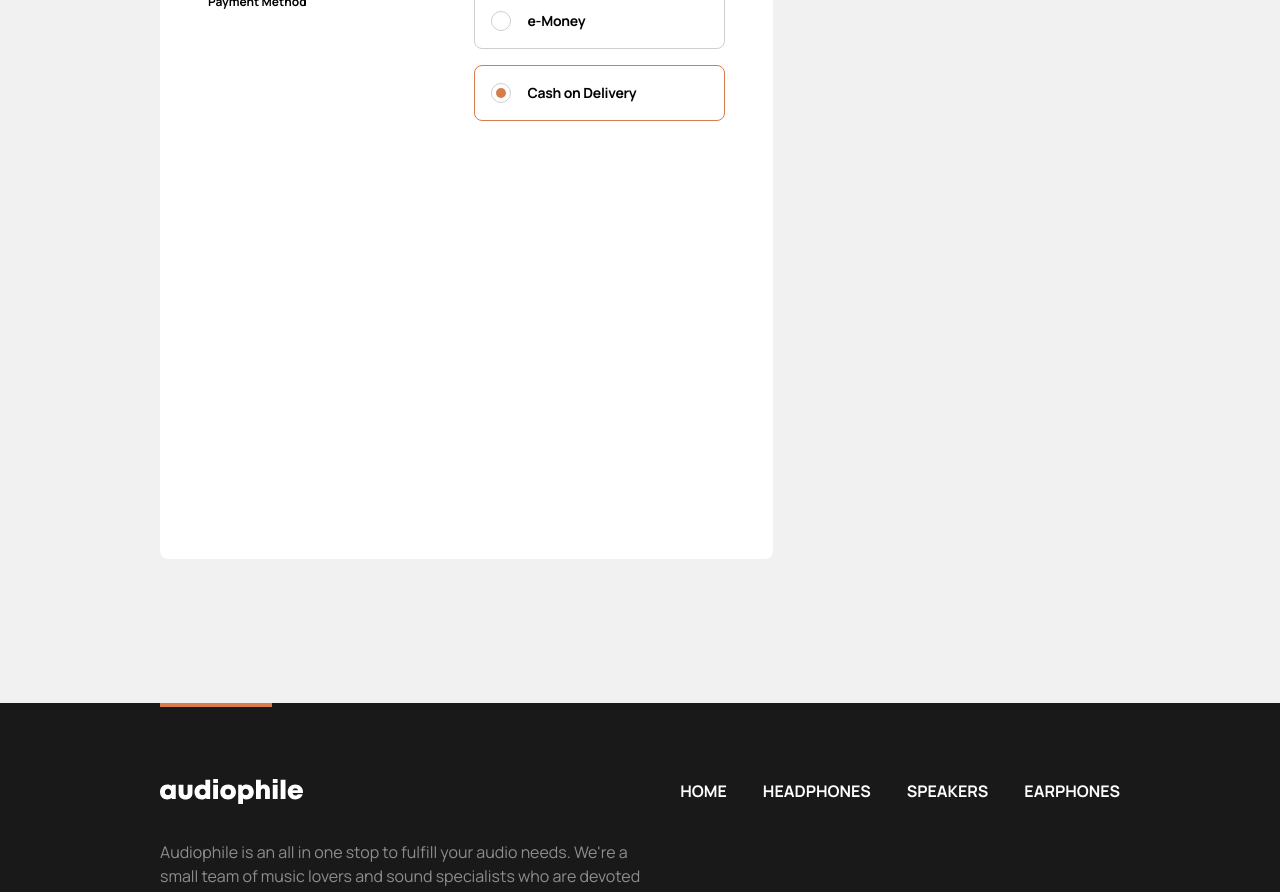
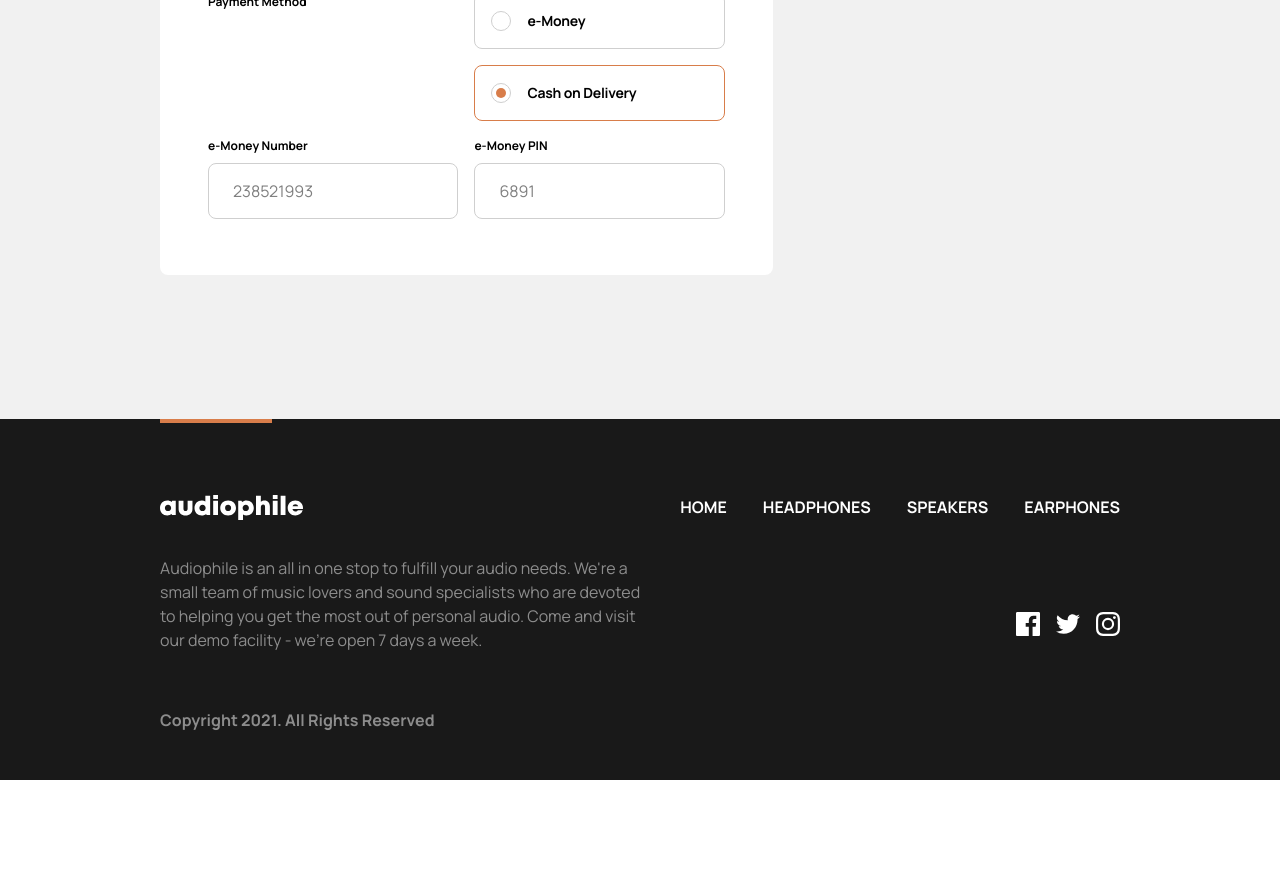
Before and after one commit to EmilFerdinanA/audiophile, a Next.js app: page /checkout in a window 1280 px wide. Shown: the part 1060-1952 px from the top of the page. After the commit the page ends 1840 px from the top, so only its background shows below. Built offline with nearby package versions, Linux system fonts and the light colour scheme.

Commit message:
feat: slicing payment details

```diff
--- a/components/Checkout.tsx
+++ b/components/Checkout.tsx
@@ -4,7 +4,7 @@ import { Radio } from "./Radio";
 
 export const Checkout = () => {
   return (
-    <section className="h-[1378px] bg-white col-span-20 lg:col-span-13 rounded-lg p-6 md:px-7 md:py-8 lg:px-12 lg:py-14">
+    <section className="bg-white col-span-20 lg:col-span-13 rounded-lg p-6 md:px-7 md:py-8 lg:px-12 lg:py-14">
       <div className="flex flex-col gap-8 md:gap-12">
         <h1 className="font-bold text-[1.75rem] md:text-[2rem] tracking-[1px] uppercase break-words">
           Checkout
@@ -82,6 +82,16 @@ export const Checkout = () => {
               label="Cash on Delivery"
               className="col-span-2 md:col-span-1 md:col-start-2"
             />
+            <Input
+              label={"e-Money Number"}
+              placeholder={"238521993"}
+              className="col-span-2 md:col-span-1"
+            />
+            <Input
+              label={"e-Money PIN"}
+              placeholder={"6891"}
+              className="col-span-2 md:col-span-1"
+            />
           </div>
         </div>
       </div>
```
